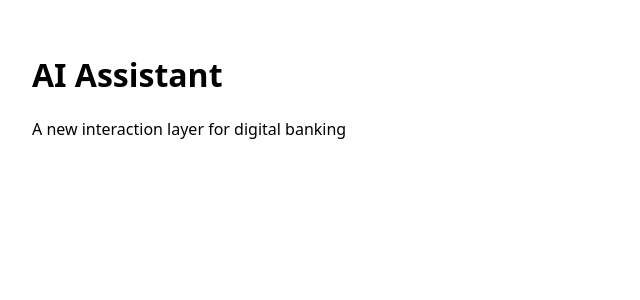
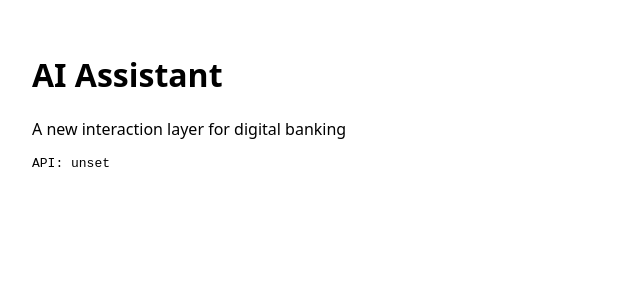
Before and after one commit to vbalulo-maker/ai-banking-assistant, a React (Vite) app: page / in a window 1280 px wide. Shown: the top 300 px of the page, without its empty margins (0-640 px from the left). Built offline with nearby package versions, Linux system fonts and the light colour scheme; no server answers.

Commit message:
wire frontend to worker via VITE_API_BASE

```diff
--- a/src/app.tsx
+++ b/src/app.tsx
@@ -3,6 +3,7 @@ export default function App() {
     <div style={{ padding: 24, fontFamily: 'system-ui' }}>
       <h1>AI Assistant</h1>
       <p>A new interaction layer for digital banking</p>
+      <pre>API: {import.meta.env.VITE_API_BASE}</pre>
     </div>
   );
 }
```
Also changed, not shown: 1 other file (tests, documents, lock files or other folders).
